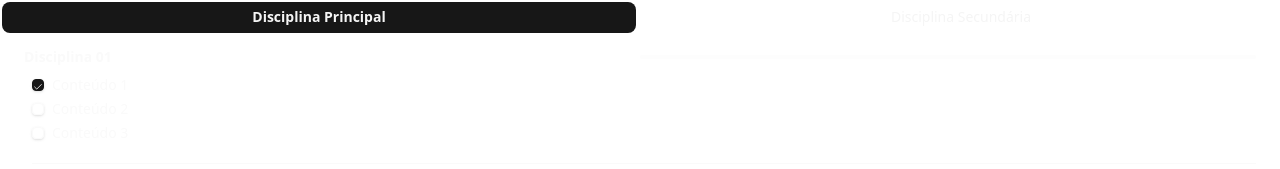
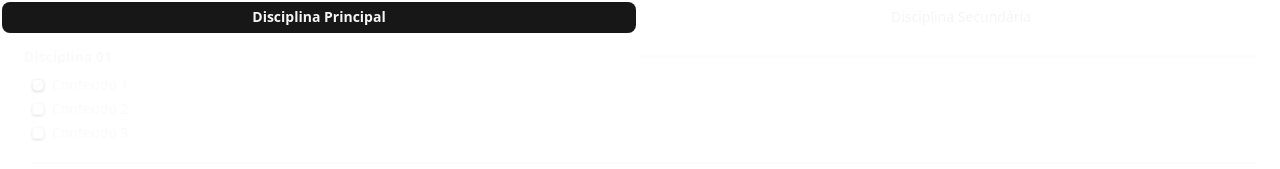
Before and after one commit to AlexEduSantos/Kronos, a Next.js app in the folder frontend/: page / in a window 1280 px wide. Both pictures are taken after a click on the checkbox 38 px from the left and 386 px from the top of the page. Shown: the part 301-470 px from the top of the page. Built offline with nearby package versions, Linux system fonts and the light colour scheme.

Commit message:
feat: atualizar estilos do componente Checkbox para melhorar a apresentação

```diff
--- a/frontend/src/_components/ui/checkbox.tsx
+++ b/frontend/src/_components/ui/checkbox.tsx
@@ -14,7 +14,7 @@ function Checkbox({
     <CheckboxPrimitive.Root
       data-slot="checkbox"
       className={cn(
-        "peer border-input dark:bg-input/30 data-[state=checked]:bg-primary data-[state=checked]:text-primary-foreground dark:data-[state=checked]:bg-primary data-[state=checked]:border-primary focus-visible:border-ring focus-visible:ring-ring/50 aria-invalid:ring-destructive/20 dark:aria-invalid:ring-destructive/40 aria-invalid:border-destructive size-4 shrink-0 rounded-[4px] border shadow-xs transition-shadow outline-none focus-visible:ring-[3px] disabled:cursor-not-allowed disabled:opacity-50",
+        "peer border-input dark:bg-input/30 data-[state=checked]:bg-white data-[state=checked]:text-secondary dark:data-[state=checked]:bg-primary data-[state=checked]:border-secondary focus-visible:border-ring focus-visible:ring-ring/50 aria-invalid:ring-destructive/20 dark:aria-invalid:ring-destructive/40 aria-invalid:border-destructive size-4 shrink-0 rounded-[4px] border shadow-xs transition-shadow outline-none focus-visible:ring-[3px] disabled:cursor-not-allowed disabled:opacity-50",
         className
       )}
       {...props}
@@ -23,7 +23,7 @@ function Checkbox({
         data-slot="checkbox-indicator"
         className="flex items-center justify-center text-current transition-none"
       >
-        <CheckIcon className="size-3.5" />
+        <CheckIcon className="size-2.5" />
       </CheckboxPrimitive.Indicator>
     </CheckboxPrimitive.Root>
   )
```
